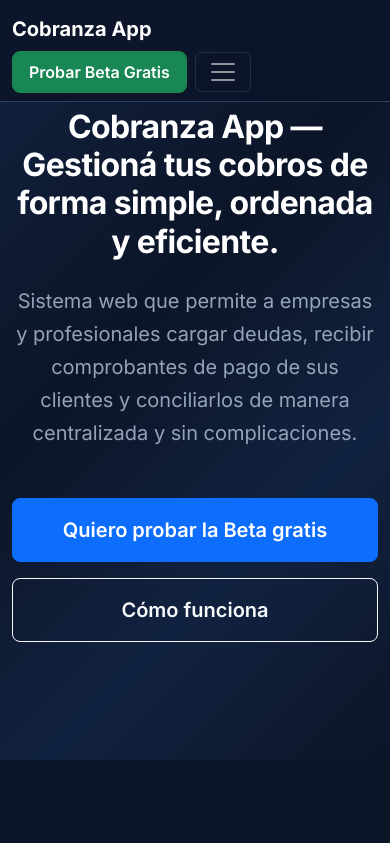
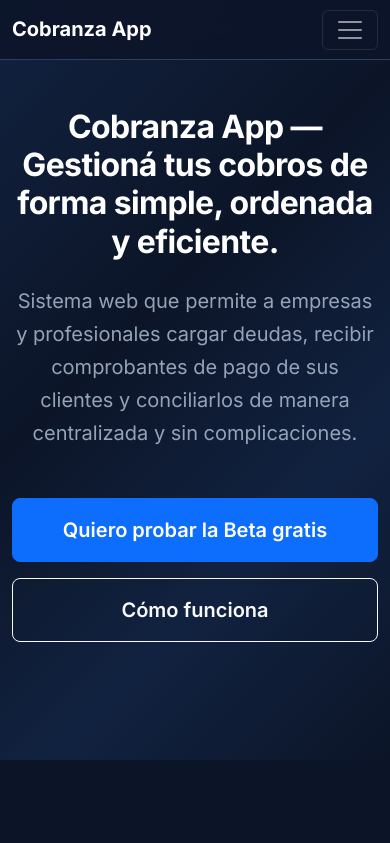
Before and after one commit to kazuyakuza/cobranza-app_landing, a Vue app: page / in a window 390 px wide. Shown: the top 843 px of the page. Built offline with nearby package versions, Linux system fonts and the light colour scheme.

Commit message:
feat: remove mobile CTA from navbar, add auto-close on outside click and scroll

```diff
--- a/src/components/landing/Navbar.vue
+++ b/src/components/landing/Navbar.vue
@@ -20,7 +20,6 @@ const menuItems: NavMenuItem[] = [
 ]
 
 const ctaText = 'Quiero probar la Beta gratis'
-const mobileCtaText = 'Probar Beta Gratis'
 const brandName = 'Cobranza App'
 const activeSectionId = ref<string>('hero')
 let observer: IntersectionObserver | null = null
@@ -41,6 +40,13 @@ function scrollToSection(sectionId: string): void {
   closeNavCollapse()
 }
 
+function handleClickOutside(event: MouseEvent): void {
+  const navbar = document.querySelector('.navbar')
+  if (navbar && !navbar.contains(event.target as Node)) {
+    closeNavCollapse()
+  }
+}
+
 onMounted(() => {
   observer = new IntersectionObserver(
     (entries) => {
@@ -57,10 +63,14 @@ onMounted(() => {
     const el = document.getElementById(item.sectionId)
     if (el) observer.observe(el)
   }
+  document.addEventListener('click', handleClickOutside)
+  window.addEventListener('scroll', closeNavCollapse, { passive: true })
 })
 
 onUnmounted(() => {
   observer?.disconnect()
+  document.removeEventListener('click', handleClickOutside)
+  window.removeEventListener('scroll', closeNavCollapse)
 })
 </script>
 
@@ -71,16 +81,8 @@ onUnmounted(() => {
         {{ brandName }}
       </a>
 
-      <div class="d-flex align-items-center gap-2 d-lg-none">
-        <a
-          class="btn btn-success px-3 py-2 fw-semibold mobile-cta"
-          href="#"
-          @click.prevent="scrollToSection('contact')"
-        >
-          {{ mobileCtaText }}
-        </a>
       <button
-          class="navbar-toggler"
+        class="navbar-toggler d-lg-none"
         type="button"
         data-bs-toggle="collapse"
         data-bs-target="#navbarContent"
@@ -90,7 +92,6 @@ onUnmounted(() => {
       >
         <span class="navbar-toggler-icon"></span>
       </button>
-      </div>
 
       <div id="navbarContent" class="collapse navbar-collapse">
         <ul class="navbar-nav mx-auto mb-2 mb-lg-0">
```
Lines whose indentation alone changed are shown as unchanged.
